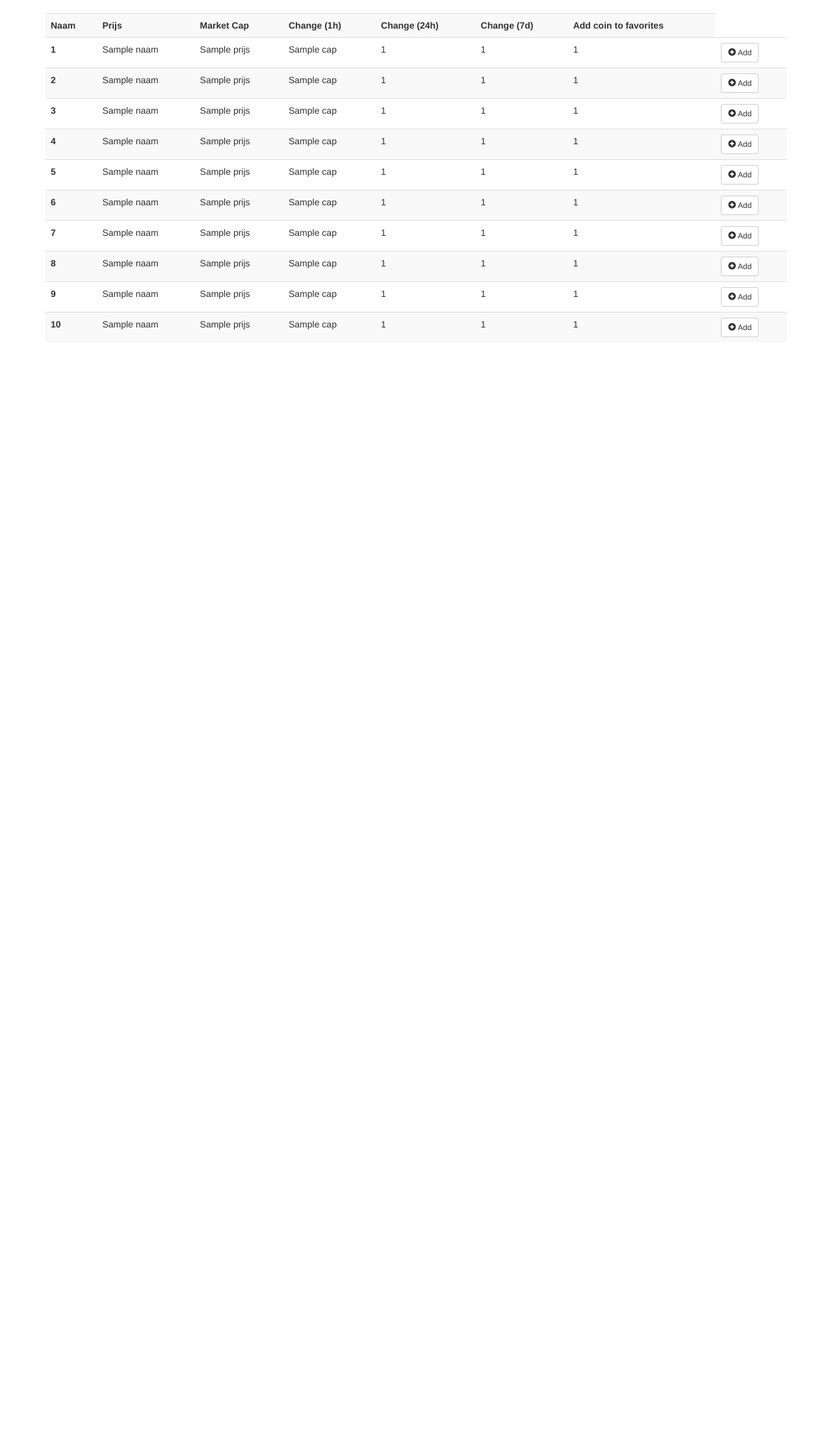
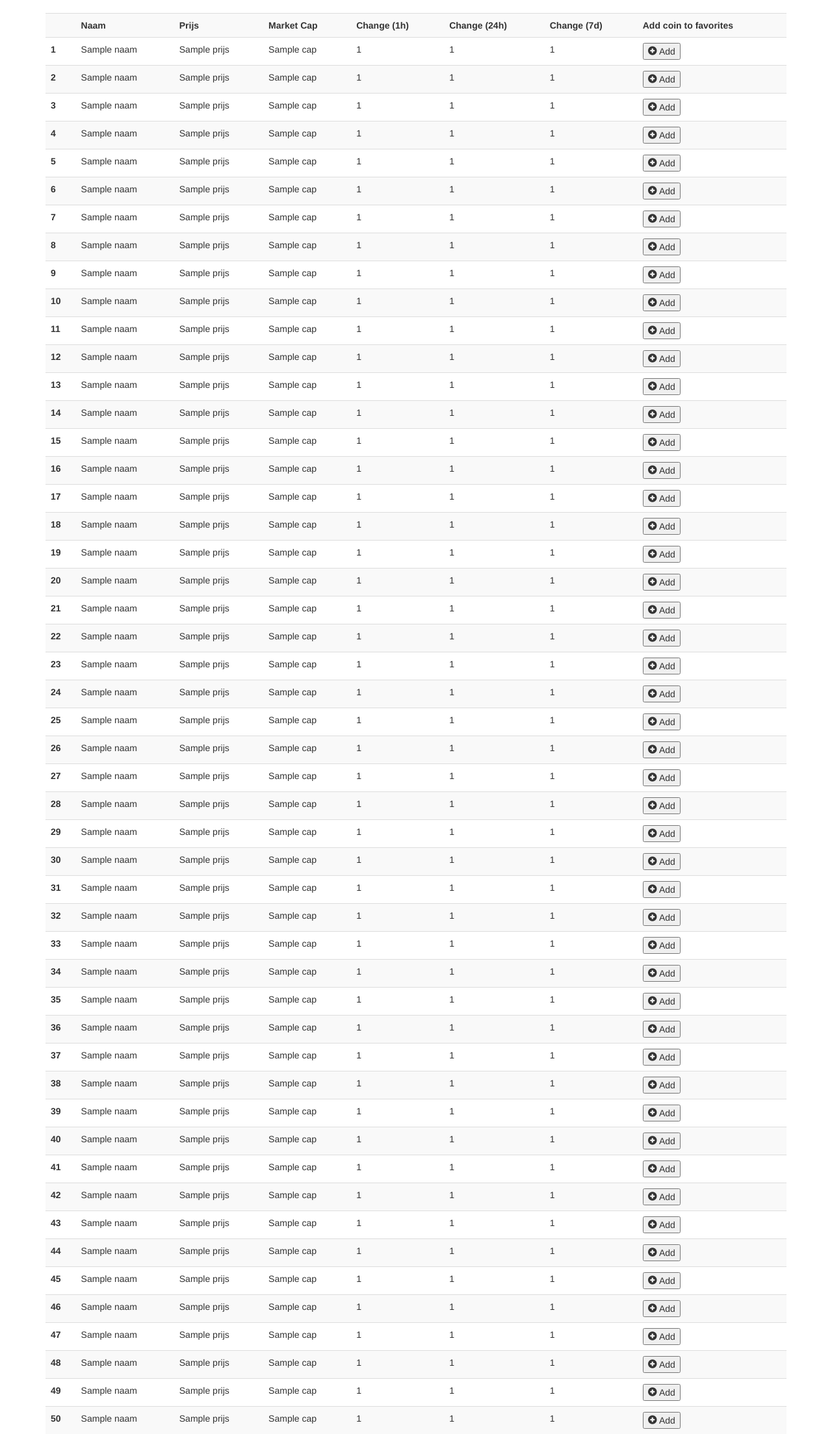
Before and after one commit to W1zzardo/Coin-Tracker, a Flask app: template Website/templates/index2.html in a window 1280 px wide. Shown: the part 52-2279 px from the top of the page at 65% size. Before the commit the page ends 800 px from the top, so only its background shows below. Run offline with Flask 2, Linux system fonts and the light colour scheme; the template is opened without the code that fills it: most values are stand-ins (such as "Sample title", 1, 10 or a date in 2020); some libraries are stand-ins or nearby versions.

Commit message:
minor bug fixes

```diff
--- a/Website/templates/index2.html
+++ b/Website/templates/index2.html
@@ -8,6 +8,7 @@
 
     <table class="table table-striped" style="width:100%">
       <tr>
+        <th></th>
         <th>Naam</th>
         <th>Prijs</th>
         <th>Market Cap</th>
@@ -16,7 +17,7 @@
         <th>Change (7d)</th>
         <th>Add coin to favorites</th>
       </tr>
-    {% for i in range (10) %}
+    {% for i in range (50) %}
       <tr>
         <th>{{ i + 1 }}</th>
         <td>{{ coins[i].naam }}</td>
@@ -25,7 +26,7 @@
         <td>{{ coins[i].percent_1h }}</td>
         <td>{{ coins[i].percent_24h }}</td>
         <td>{{ coins[i].percent_7d }}</td>
-        <td><button type="button" class="btn btn-default btn-sm"><span class="glyphicon glyphicon-plus-sign"></span> Add </button></td>
+        <form method = "post"><td><button type="submit" formmethod = "post" ><span class="glyphicon glyphicon-plus-sign"></span> Add </button></td></form>
       </tr>
     {% endfor %}
     </table>
```
